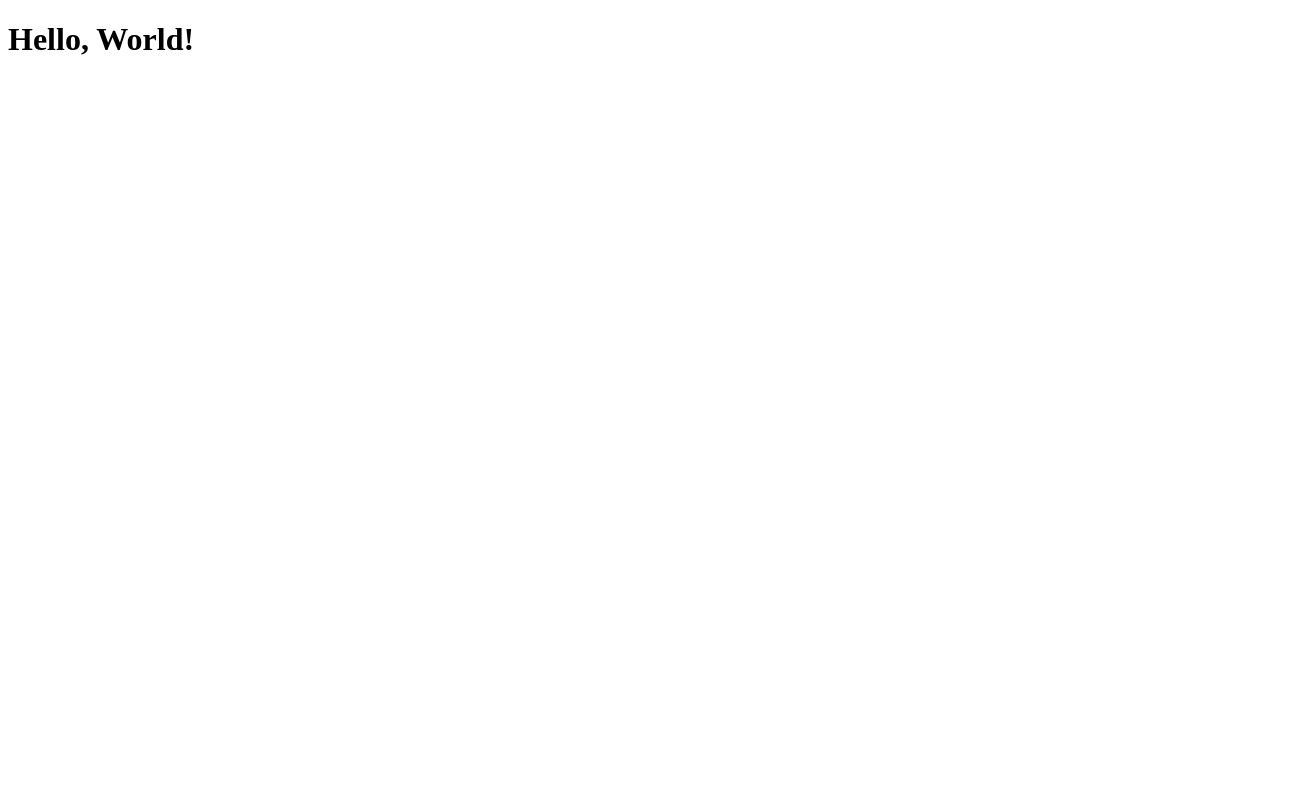
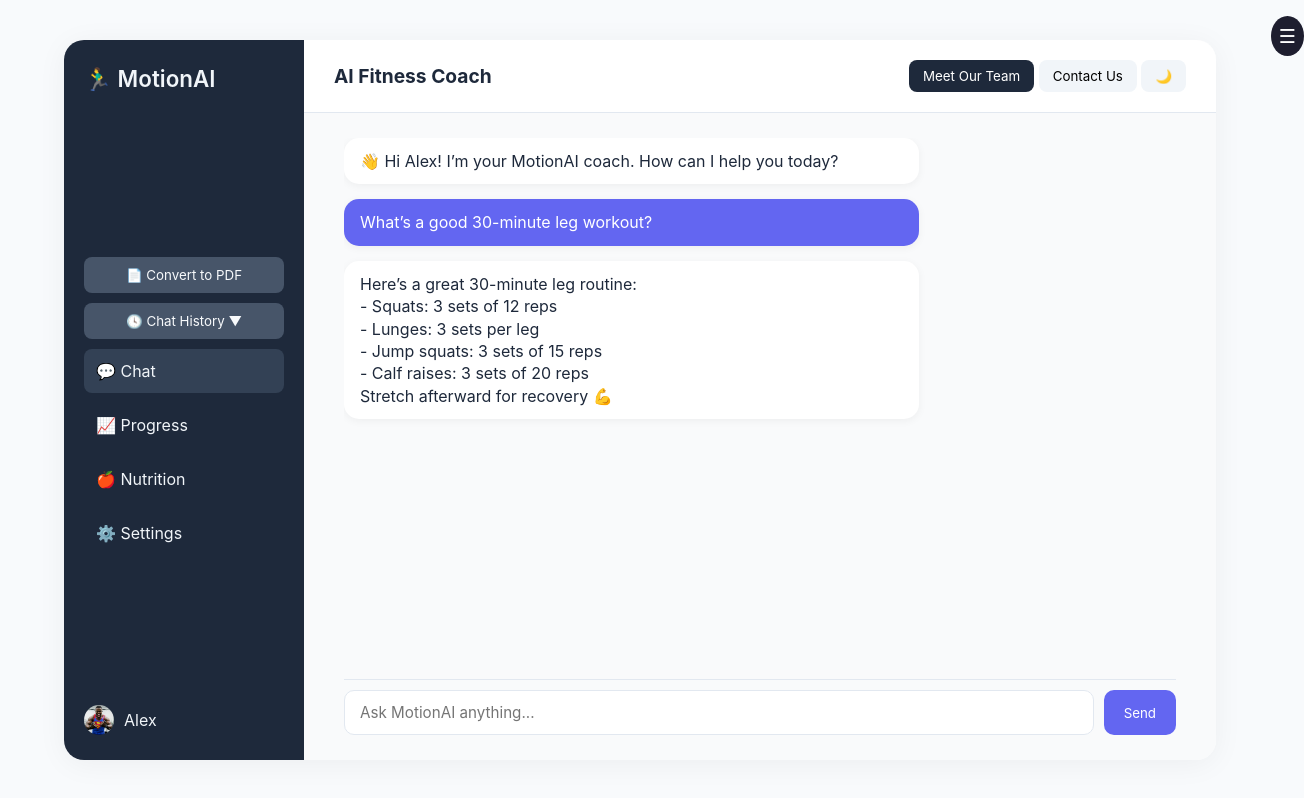
Before and after one commit to LY-Minh/MotionAI, a plain HTML site: page index.html in a window 1280 px wide. Shown: the whole page, 1304 px wide, since content can reach past the window. Drawn offline with Linux system fonts and the light colour scheme.

Commit message:
feat/ui and structure

```diff
--- a/index.html
+++ b/index.html
@@ -1,11 +1,90 @@
 <!DOCTYPE html>
 <html lang="en">
-<head>
-    <meta charset="UTF-8">
-    <meta name="viewport" content="width=device-width, initial-scale=1.0">
-    <title>Document</title>
-</head>
-<body>
-    <h1>Hello, World!</h1>
-</body>
+  <head>
+    <meta charset="UTF-8" />
+    <meta name="viewport" content="width=device-width, initial-scale=1.0" />
+    <title>MotionAI - Fitness Chat</title>
+    <link rel="stylesheet" href="style.css" />
+  </head>
+  <body>
+    <div class="app-container">
+      <!-- Sidebar -->
+      <aside class="sidebar">
+        <button id="collapseBtn" class="collapse-btn">☰</button>
+        <h2 class="logo">🏃‍♂️ MotionAI</h2>
+
+        <nav>
+          <button class="pdf-btn">📄 Convert to PDF</button>
+
+          <div class="history-section">
+            <button id="toggleHistory">🕓 Chat History ▼</button>
+            <ul id="historyList" class="hidden">
+              <li>Leg Day Routine</li>
+              <li>Meal Plan Ideas</li>
+              <li>Morning Stretch Tips</li>
+            </ul>
+          </div>
+
+          <ul class="menu">
+            <li class="active">💬 Chat</li>
+            <li>📈 Progress</li>
+            <li>🍎 Nutrition</li>
+            <li>⚙️ Settings</li>
+          </ul>
+        </nav>
+
+        <div class="profile">
+          <img src="gymbros.jpg" alt="User-Profile" />
+          <span>Alex</span>
+        </div>
+      </aside>
+
+      <!-- Main content -->
+      <main class="main-content">
+        <header class="top-bar">
+          <h1>AI Fitness Coach</h1>
+          <div class="model-selector">
+            <button class="active">Meet Our Team</button>
+            <button>Contact Us</button>
+            <button id="themeToggle">🌙</button>
+          </div>
+        </header>
+
+        <section class="chat-section">
+          <div class="chat-box" id="chatBox">
+            <div class="chat-message ai">
+              <p>
+                👋 Hi Alex! I’m your MotionAI coach. How can I help you today?
+              </p>
+            </div>
+            <div class="chat-message user">
+              <p>What’s a good 30-minute leg workout?</p>
+            </div>
+            <div class="chat-message ai">
+              <p>
+                Here’s a great 30-minute leg routine: <br />
+                - Squats: 3 sets of 12 reps <br />
+                - Lunges: 3 sets per leg <br />
+                - Jump squats: 3 sets of 15 reps <br />
+                - Calf raises: 3 sets of 20 reps <br />Stretch afterward for
+                recovery 💪
+              </p>
+            </div>
+          </div>
+
+          <!-- Input box -->
+          <div class="chat-input">
+            <input
+              id="user-prompt"
+              type="text"
+              placeholder="Ask MotionAI anything..."
+            />
+            <button id="sendBtn">Send</button>
+          </div>
+        </section>
+      </main>
+    </div>
+
+    <script src="script.js"></script>
+  </body>
 </html>
--- /dev/null
+++ b/style.css
@@ -0,0 +1,306 @@
+/* Reset */
+* {
+  margin: 0;
+  padding: 0;
+  box-sizing: border-box;
+  font-family: "Inter", sans-serif;
+}
+
+body {
+  background: #f8fafc;
+  color: #1e293b;
+  display: flex;
+  justify-content: center;
+  align-items: center;
+  height: 100vh;
+  transition: background 0.3s ease, color 0.3s ease;
+}
+
+.app-container {
+  display: flex;
+  width: 90%;
+  height: 90vh;
+  background: white;
+  border-radius: 20px;
+  overflow: hidden;
+  box-shadow: 0 4px 30px rgba(0, 0, 0, 0.05);
+}
+
+/* Sidebar */
+.sidebar {
+  width: 240px;
+  background: #1e293b;
+  color: #f1f5f9;
+  display: flex;
+  flex-direction: column;
+  justify-content: space-between;
+  padding: 25px 20px;
+  transition: background 0.3s ease;
+}
+
+.sidebar .logo {
+  font-size: 1.4rem;
+  font-weight: 600;
+  margin-bottom: 1.5rem;
+}
+
+.sidebar nav ul,
+.sidebar nav .menu {
+  list-style: none;
+}
+
+.sidebar .menu li {
+  padding: 12px;
+  margin-bottom: 10px;
+  border-radius: 8px;
+  cursor: pointer;
+  transition: background 0.2s ease;
+}
+
+.sidebar .menu li.active,
+.sidebar .menu li:hover {
+  background: #334155;
+}
+
+/* Buttons */
+.pdf-btn,
+#toggleHistory {
+  width: 100%;
+  margin-bottom: 10px;
+  padding: 10px;
+  background: #475569;
+  color: #f8fafc;
+  border: none;
+  border-radius: 8px;
+  cursor: pointer;
+  transition: background 0.3s ease;
+}
+
+.pdf-btn:hover,
+#toggleHistory:hover {
+  background: #64748b;
+}
+
+/* Chat history list */
+#historyList {
+  list-style: none;
+  margin-top: 10px;
+  background: #334155;
+  border-radius: 8px;
+  padding: 8px;
+}
+
+#historyList li {
+  padding: 8px;
+  border-radius: 6px;
+  cursor: pointer;
+  transition: background 0.2s ease;
+}
+
+#historyList li:hover {
+  background: #475569;
+}
+
+.hidden {
+  display: none;
+}
+
+/* Profile */
+.sidebar .profile {
+  display: flex;
+  align-items: center;
+  gap: 10px;
+}
+
+.sidebar .profile img {
+  border-radius: 50%;
+}
+
+/* Main */
+.main-content {
+  flex: 1;
+  display: flex;
+  flex-direction: column;
+  background: #f9fafb;
+  transition: background 0.3s ease;
+}
+
+/* Top bar */
+.top-bar {
+  display: flex;
+  justify-content: space-between;
+  align-items: center;
+  padding: 20px 30px;
+  background: white;
+  border-bottom: 1px solid #e2e8f0;
+  transition: background 0.3s ease;
+}
+
+.top-bar h1 {
+  font-size: 1.2rem;
+}
+
+.model-selector button {
+  border: none;
+  padding: 8px 14px;
+  border-radius: 8px;
+  background: #f1f5f9;
+  cursor: pointer;
+  transition: 0.2s ease;
+}
+
+.model-selector button.active {
+  background: #1e293b;
+  color: white;
+}
+
+/* Chat section */
+.chat-section {
+  flex: 1;
+  display: flex;
+  flex-direction: column;
+  justify-content: space-between;
+  padding: 25px 40px;
+}
+
+.chat-box {
+  flex: 1;
+  overflow-y: auto;
+  padding-right: 10px;
+  margin-bottom: 20px;
+}
+
+.chat-message {
+  max-width: 70%;
+  padding: 12px 16px;
+  border-radius: 15px;
+  margin-bottom: 15px;
+  line-height: 1.4;
+  box-shadow: 0 2px 8px rgba(0, 0, 0, 0.05);
+}
+
+.chat-message.ai {
+  background: white;
+  align-self: flex-start;
+}
+
+.chat-message.user {
+  background: #6366f1;
+  color: white;
+  align-self: flex-end;
+}
+
+/* Input */
+.chat-input {
+  display: flex;
+  gap: 10px;
+  padding-top: 10px;
+  border-top: 1px solid #e2e8f0;
+}
+
+.chat-input input {
+  flex: 1;
+  padding: 12px 15px;
+  border: 1px solid #e2e8f0;
+  border-radius: 10px;
+  outline: none;
+  font-size: 0.95rem;
+}
+
+.chat-input button {
+  background: #6366f1;
+  color: white;
+  border: none;
+  border-radius: 10px;
+  padding: 0 20px;
+  cursor: pointer;
+  transition: 0.2s;
+}
+
+.chat-input button:hover {
+  background: #4f46e5;
+}
+
+/* 🌙 Dark mode styles */
+body.dark {
+  background: #0f172a;
+  color: #f8fafc;
+}
+
+body.dark .sidebar {
+  background: #0f172a;
+}
+
+body.dark .main-content {
+  background: #1e293b;
+}
+
+body.dark .top-bar {
+  background: #1e293b;
+  border-bottom-color: #334155;
+}
+
+body.dark .chat-message.ai {
+  background: #334155;
+  color: #f1f5f9;
+}
+
+body.dark .chat-input input {
+  background: #334155;
+  color: #f1f5f9;
+  border-color: #475569;
+}
+
+.profile img {
+  width: 30px; /* fixed width */
+  height: 30px; /* fixed height */
+  object-fit: cover; /* makes sure the image doesn’t stretch */
+  border-radius: 50%; /* makes it circular */
+}
+
+/* .sidebar {
+  width: 250px;
+  height: 100vh;
+  background-color: #1e1e2f;
+  color: white;
+  padding: 1rem;
+  display: flex;
+  flex-direction: column;
+  justify-content: space-between;
+  transition: width 0.3s ease;
+  position: relative;
+} */
+
+.collapse-btn {
+  position: absolute;
+  top: 1rem;
+  right: -1.5rem;
+  background: #1e1e2f;
+  border: none;
+  color: white;
+  cursor: pointer;
+  padding: 0.5rem;
+  border-radius: 50%;
+  font-size: 1.2rem;
+}
+
+/* Collapsed state */
+.sidebar.collapsed {
+  width: 70px;
+}
+
+/* Hide text in collapsed mode */
+.sidebar.collapsed .logo,
+.sidebar.collapsed .menu li,
+.sidebar.collapsed .pdf-btn,
+.sidebar.collapsed .profile span,
+.sidebar.collapsed .history-section {
+  display: none;
+}
+
+/* Adjust icon-only layout */
+.sidebar.collapsed .profile img {
+  width: 40px;
+  height: 40px;
+  margin: auto;
+}
```
Also changed, not shown: index.js (added, +39 -0 lines), services/getPDF.js (added, +8 -0 lines), gymbros.jpg (added), services/getHistory.js (added), services/login.js (added), services/signup.js (added), 1 other file.
